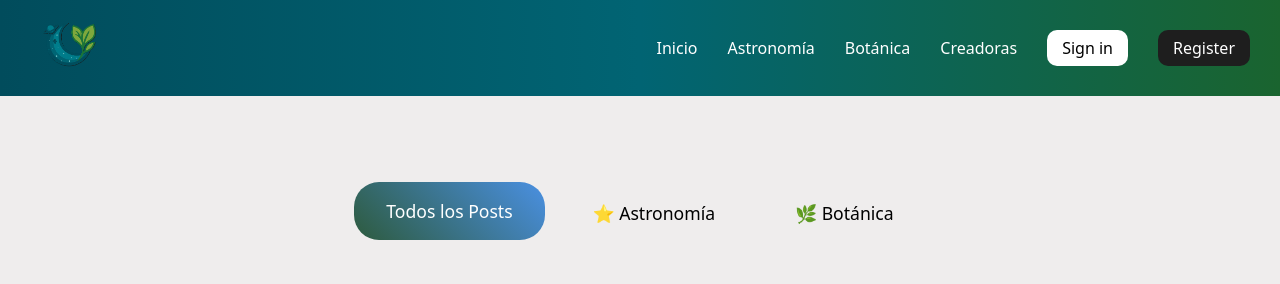
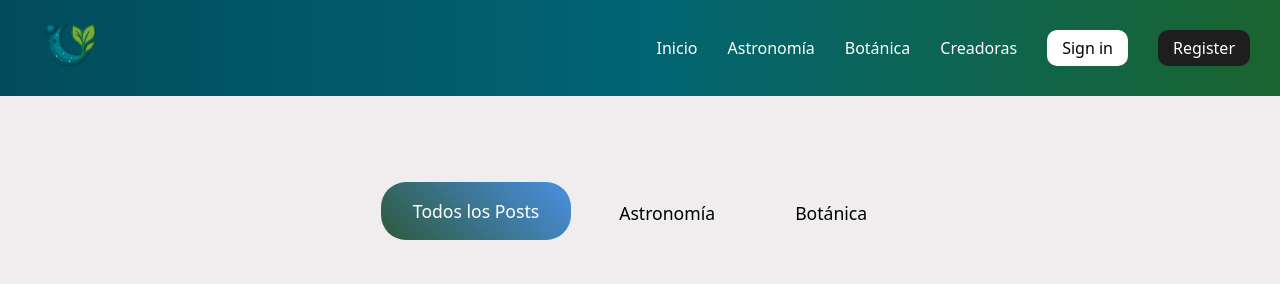
Before and after one commit to Sylva-Organization/CelestialBloom-Client, a React (Vite) app: page /articulos in a window 1280 px wide. Shown: the top 284 px of the page. Built offline with nearby package versions, Linux system fonts and the light colour scheme; no server answers.

Commit message:
style: remove emojis from atronomy and botany buttons (#26)

```diff
--- a/src/components/ArticlesList.jsx
+++ b/src/components/ArticlesList.jsx
@@ -9,8 +9,8 @@ const ArticlesList = ({ users }) => {
                 <div className="container-tab">
                     <div className="tab-buttons">
                         <Link to="/" className='tab-btn active' data-filter="todos">Todos los Posts</Link>
-                        <Link to="/astronomia" className='tab-btn' data-filter="astronomia">⭐ Astronomía</Link>
-                        <Link to="/botanica" className='tab-btn' data-filter="botanica">🌿 Botánica</Link>
+                        <Link to="/astronomia" className='tab-btn' data-filter="astronomia">Astronomía</Link>
+                        <Link to="/botanica" className='tab-btn' data-filter="botanica">Botánica</Link>
                     </div>
                 </div>
             </section>
```
